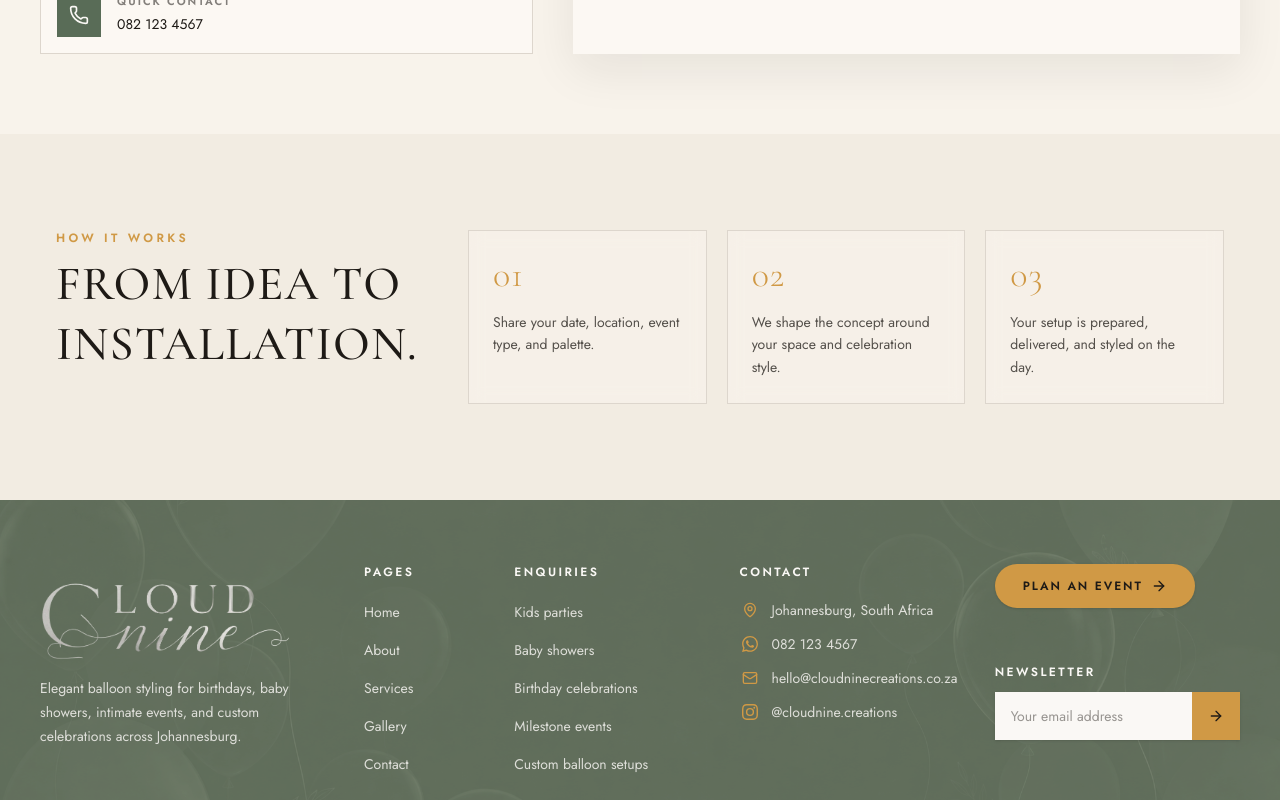
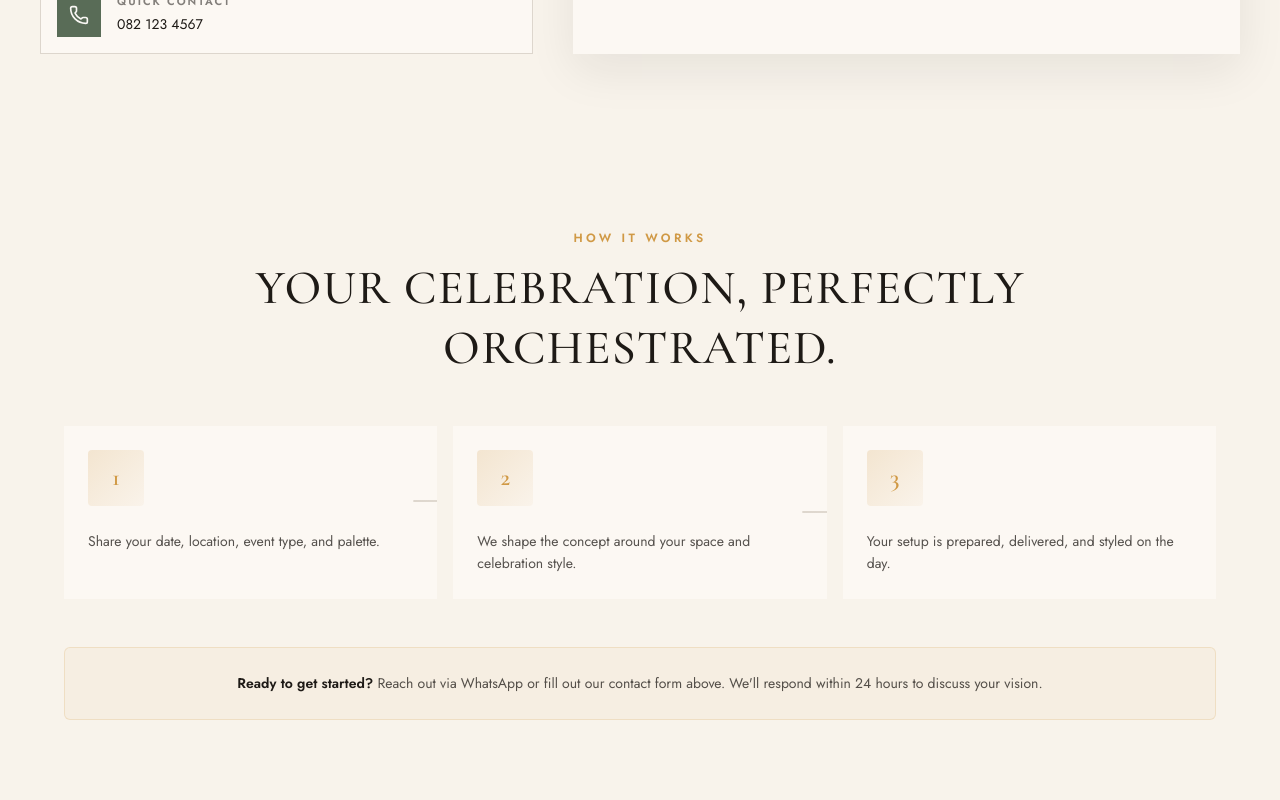
Before and after one commit to LM-Studios-Work/cloud9creations, a Next.js app: page /contact in a window 1280 px wide. Shown: the part 1360-2160 px from the top of the page. Built offline with nearby package versions, Linux system fonts and the light colour scheme.

Commit message:
redesign "How it Works" section with modern step layout and interactivity
Co-authored-by: Lupry Munyai <177900950+LupryM@users.noreply.github.com>

```diff
--- a/components/contact-page.tsx
+++ b/components/contact-page.tsx
@@ -254,35 +254,54 @@ export function ContactPage() {
         </div>
       </section>
 
-      <section className="bg-secondary px-5 py-16 sm:px-8 lg:px-14 lg:py-24">
-        <div className="mx-auto w-full max-w-7xl">
-          <div className="grid gap-12 md:grid-cols-[0.65fr_1.35fr] md:items-start">
-            <div className="space-y-2">
+      <section className="bg-background px-5 py-16 sm:px-8 lg:px-14 lg:py-24">
+        <div className="mx-auto w-full max-w-6xl">
+          <div className="mb-12 space-y-3 text-center">
             <p className="text-xs font-semibold tracking-[0.28em] text-accent uppercase">
               How it works
             </p>
             <h2 className="font-heading text-4xl leading-tight font-medium tracking-wide text-foreground uppercase md:text-5xl">
-                From idea to
+              Your celebration, perfectly
               <br />
-                installation.
+              orchestrated.
             </h2>
           </div>
 
-            <div className="grid gap-5 sm:grid-cols-3">
+          <div className="grid gap-6 sm:gap-4 lg:grid-cols-3">
             {bookingSteps.map((step, index) => (
-                <article
-                  key={step}
-                  className="flex flex-col gap-4 border border-border bg-background/70 p-6 backdrop-blur-sm transition-all hover:border-accent hover:bg-background"
-                >
-                  <span className="font-heading text-4xl font-light tracking-wide text-accent">
-                    0{index + 1}
+              <div key={step} className="group relative">
+                <article className="relative h-full overflow-hidden bg-card p-8 transition-all duration-300 ease-out hover:shadow-lg hover:shadow-accent/10 sm:p-6">
+                  <div className="relative z-10 flex flex-col gap-6">
+                    <div className="flex items-start justify-between gap-4">
+                      <div className="flex size-14 shrink-0 items-center justify-center bg-gradient-to-br from-accent/20 to-accent/5 rounded">
+                        <span className="font-heading text-2xl font-semibold text-accent">
+                          {index + 1}
                         </span>
+                      </div>
+                      {index < bookingSteps.length - 1 && (
+                        <div
+                          className="absolute right-0 top-1/2 hidden h-0.5 w-full -translate-y-1/2 translate-x-full bg-gradient-to-r from-border to-transparent lg:block"
+                          aria-hidden="true"
+                        />
+                      )}
+                    </div>
                     <p className="text-sm leading-relaxed text-foreground/75">
                       {step}
                     </p>
+                  </div>
+                  <div
+                    className="absolute inset-0 bg-gradient-to-br from-accent/0 to-accent/5 opacity-0 transition-opacity duration-300 group-hover:opacity-100"
+                    aria-hidden="true"
+                  />
                 </article>
+              </div>
             ))}
           </div>
+
+          <div className="mt-12 rounded-lg border border-accent/20 bg-accent/5 p-6 text-center">
+            <p className="text-sm leading-relaxed text-foreground/75">
+              <span className="font-semibold text-foreground">Ready to get started?</span> Reach out via WhatsApp or fill out our contact form above. We&apos;ll respond within 24 hours to discuss your vision.
+            </p>
           </div>
         </div>
       </section>
```
Lines whose indentation alone changed are shown as unchanged.
